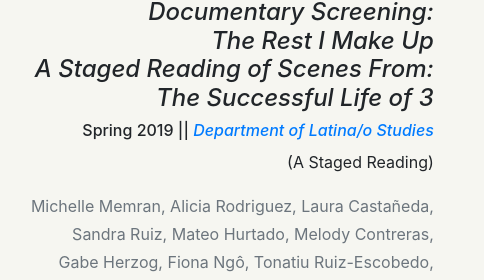
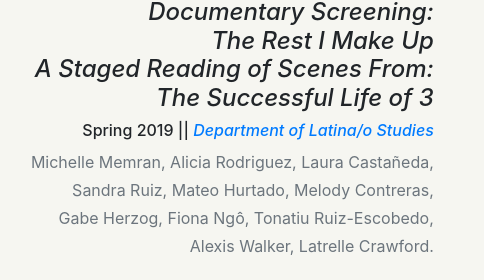
Before and after one commit to thebrowntheatrecollective/thebrowntheatrecollective.github.io, a website with bundled scripts: page index.html in a window 1280 px wide. Shown: the part 4336-4616 px from the top of the page, 71-555 px from the left. Built offline with nearby package versions, Linux system fonts and the light colour scheme; a web font is replaced by a local one.

Commit message:
Removed "Staged Reading"

```diff
--- a/index.html
+++ b/index.html
@@ -244,7 +244,6 @@
                     <br>
                     <i>The Successful Life of 3</i>
                     <h6>Spring 2019 || <i><a href="https://lls.illinois.edu/" target="_blank">Department of Latina/o Studies</a></i></h6>
-                    <p>(A Staged Reading)</p>
                   </h4>
                 </div>
                 <div class="timeline-body">
```
